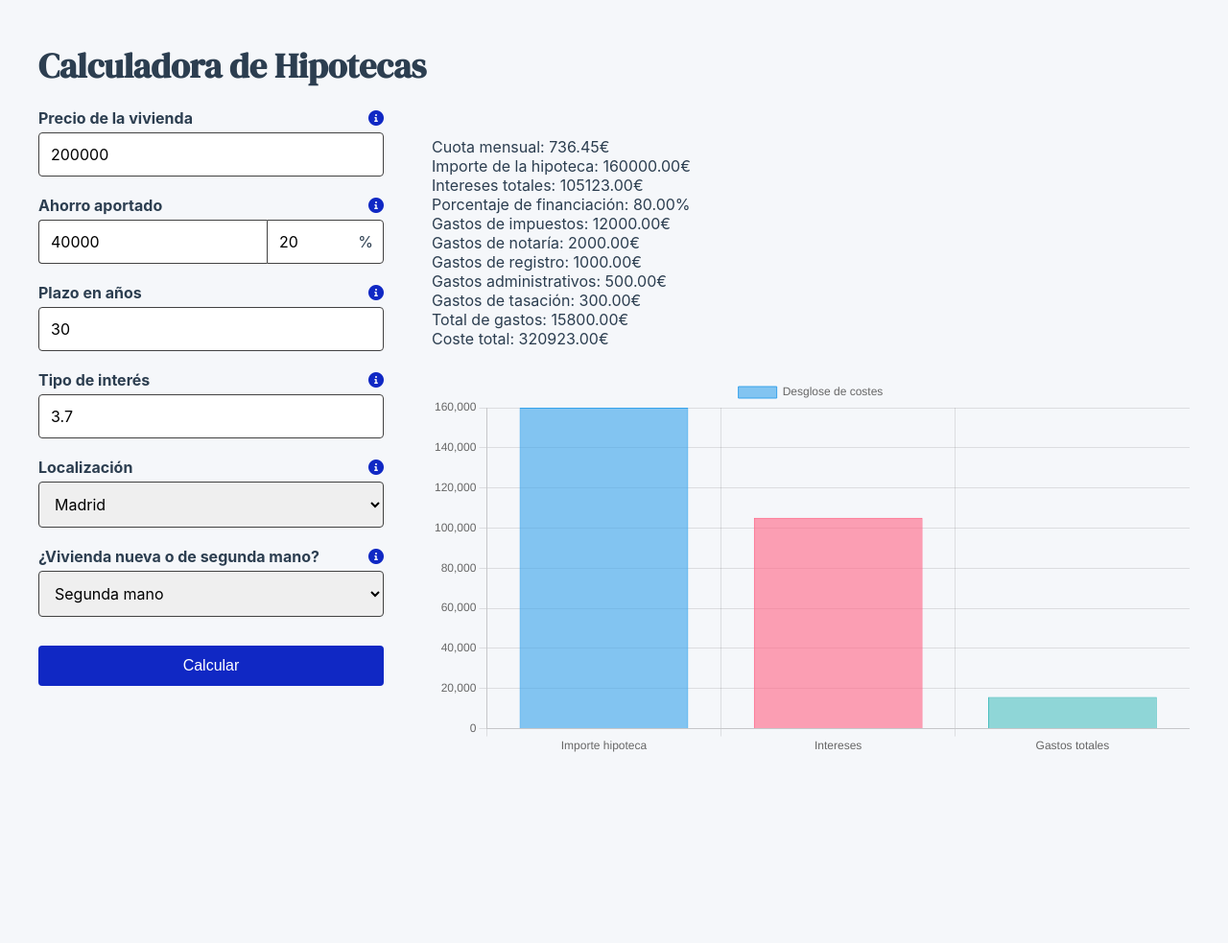
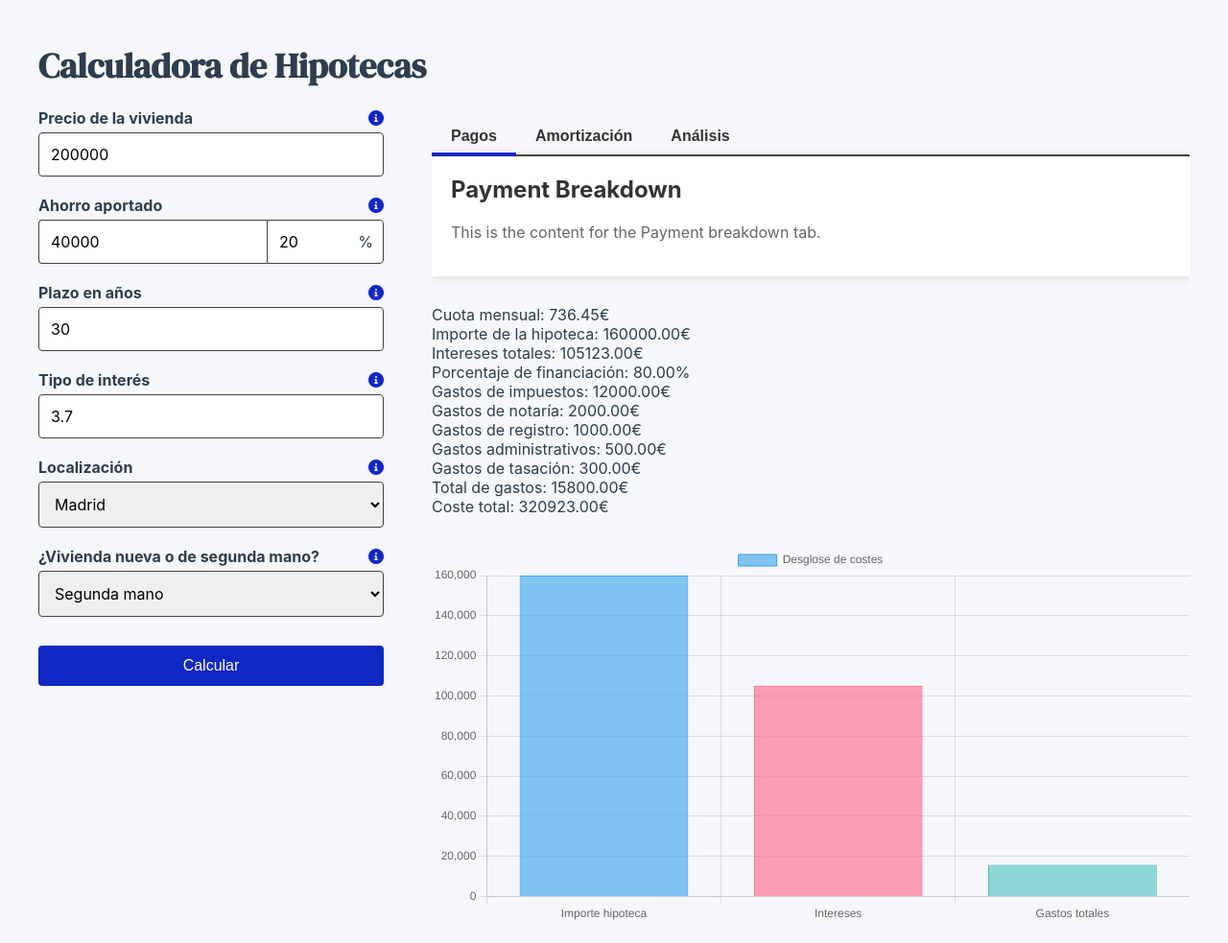
Before and after one commit to miguel-bm/mortgage-calculator, a FastAPI app: page / in a window 1280 px wide. Shown: the whole page at 96% size. Before the commit the page ends 784 px from the top, so only its background shows below. Run offline with FastAPI, Linux system fonts and the light colour scheme; some libraries are stand-ins or nearby versions; some web fonts are replaced.

Commit message:
add tabs

```diff
--- a/app/templates/index.html
+++ b/app/templates/index.html
@@ -199,6 +199,67 @@
             background-color: #00226c;
         }
 
+        .tab-container {
+            width: 100%;
+            margin: 0 auto;
+            border-radius: 0px;
+            overflow: hidden;
+        }
+
+        .tabs {
+            display: inline-flex;
+            background: none;
+            border-radius: 0;
+        }
+
+        .tab {
+            display: inline-block;
+            border-radius: 0;
+            padding: 10px 20px;
+            cursor: pointer;
+            border: none;
+            background: none;
+            font-size: 16px;
+            font-weight: bold;
+            color: #333;
+            transition: color 0.3s;
+        }
+
+        .tab:hover {
+            color: var(--primary-color);
+            background-color: transparent;
+        }
+
+        .tab.active {
+            border-bottom: 4px solid var(--primary-color);
+            margin-bottom: -2px;
+            padding-bottom: 8px;
+        }
+
+        .tab-content {
+            background-color: white;
+            display: none;
+            padding: 20px;
+            box-shadow: 0 2px 10px rgba(0, 0, 0, 0.1);
+            border-top: 2px solid var(--border-color);
+
+        }
+
+        .tab-content.active {
+            display: block;
+        }
+
+        .tab-content h2 {
+            margin-top: 0;
+            color: #333;
+            font-size: 24px;
+        }
+
+        .tab-content p {
+            color: #666;
+            font-size: 16px;
+        }
+
         #results,
         #chart-container {
             margin-top: 30px;
@@ -335,6 +396,24 @@
             </div>
 
             <div class="column results">
+                <div class="tab-container">
+                    <div class="tabs">
+                        <button class="tab active" data-tab="payment">Pagos</button>
+                        <button class="tab" data-tab="amortization">Amortización</button>
+                        <button class="tab" data-tab="analysis">Análisis</button>
+                    </div>
+                    <div id="payment" class="tab-content active">
+                        <h2>Payment Breakdown</h2>
+                        <p>This is the content for the Payment breakdown tab.</p>
+                    </div>
+                    <div id="amortization" class="tab-content">
+                        <h2>Amortization</h2>
+                        <p>This is the content for the Amortization tab.</p>
+                    </div>
+                    <div id="analysis" class="tab-content">
+                        <h2>Analysis</h2>
+                        <p>This is the content for the Analysis tab.</p>
+                    </div>
 
                     <div id="results">
                         <!-- Results will be populated here -->
```
Lines whose indentation alone changed are shown as unchanged.
